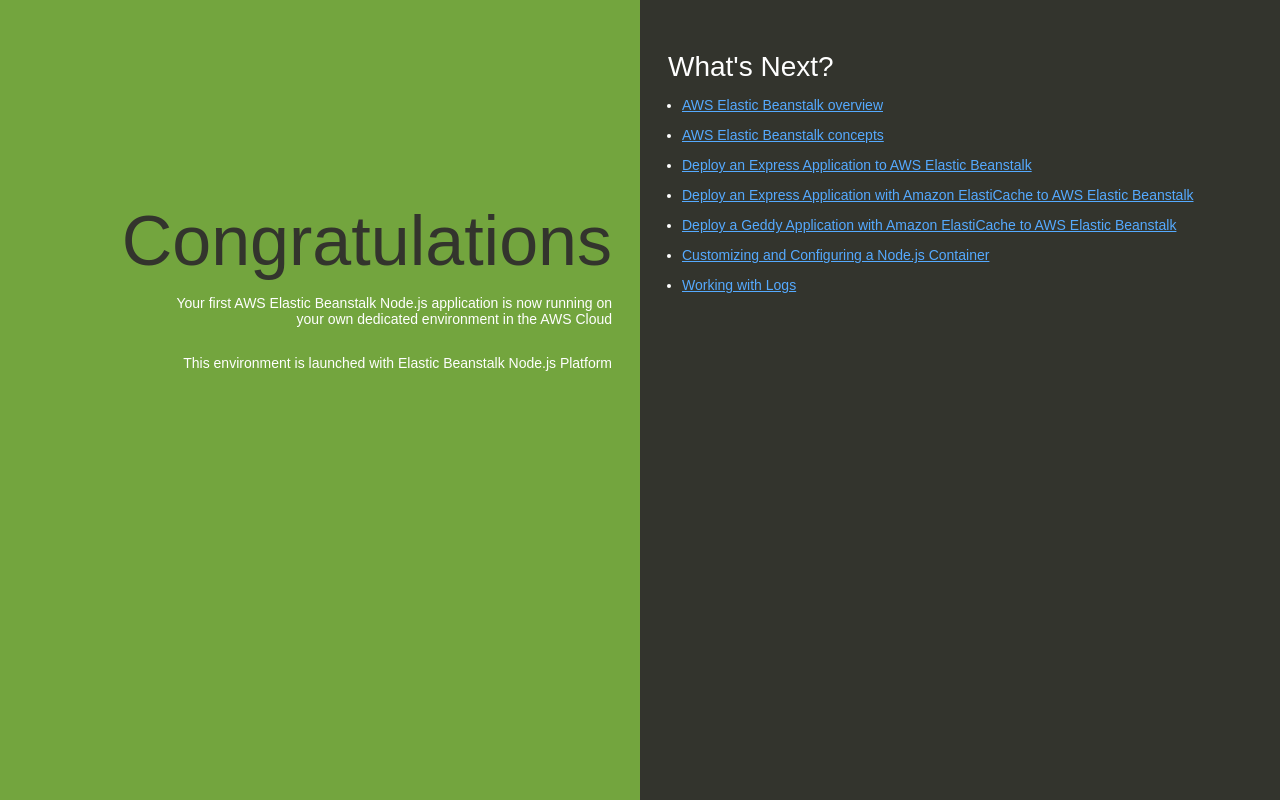
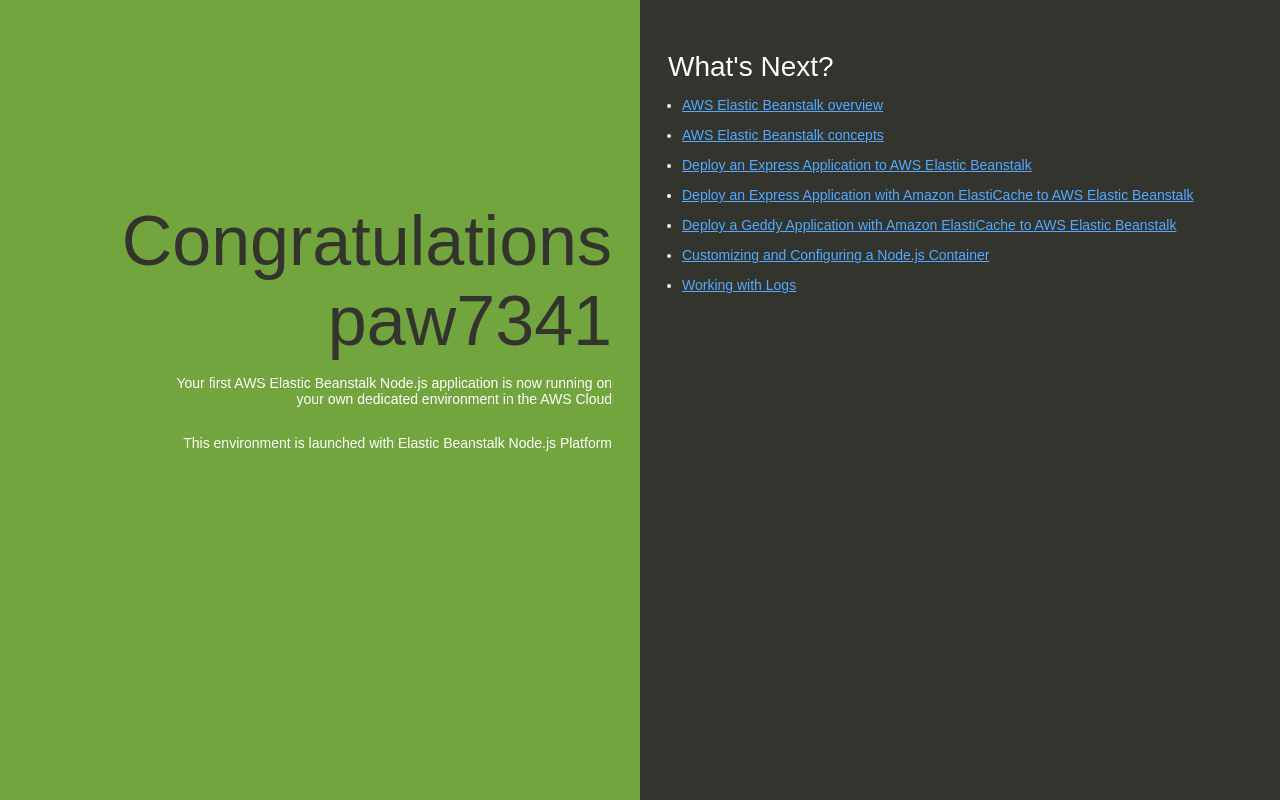
Before and after one commit to paw7341/pw-test-node-app, a website: page index.html in a window 1280 px wide. Drawn offline with Linux system fonts and the light colour scheme.

Commit message:
Update index.html

```diff
--- a/index.html
+++ b/index.html
@@ -74,7 +74,7 @@
   </head>
   <body>
     <div class="textColumn">
-      <h1>Congratulations</h1>
+      <h1>Congratulations paw7341</h1>
       <p>Your first AWS Elastic Beanstalk Node.js application is now running on your own dedicated environment in the AWS Cloud</p>
       <p>This environment is launched with Elastic Beanstalk Node.js Platform</p>
     </div>
```
